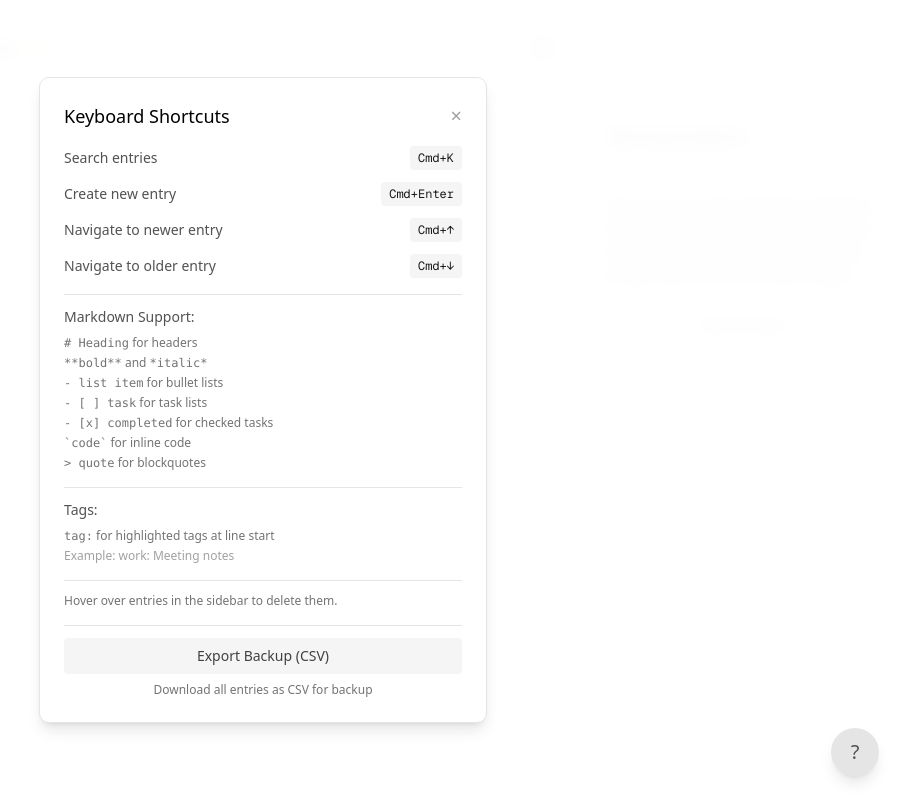
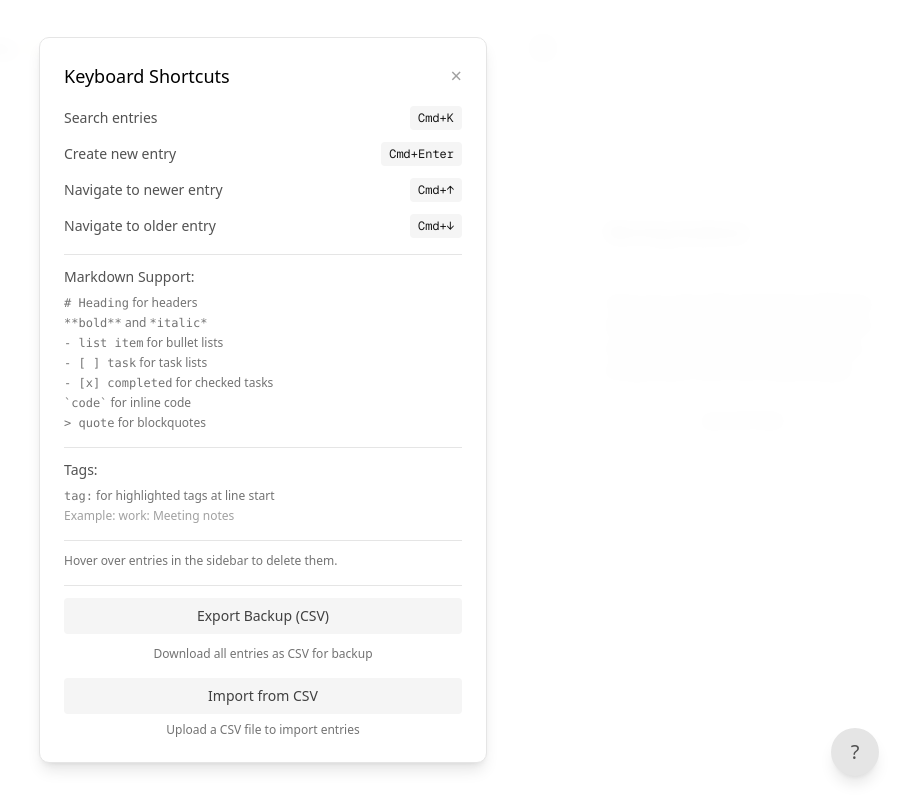
Before and after one commit to actaso/reflecta-lab, a Next.js app: page / in a window 1280 px wide. Both pictures are taken after a click on the button "Show shortcuts". Shown: the whole page, without its empty margins (377-1280 px from the left). Built offline with nearby package versions, Linux system fonts and the light colour scheme; no server answers.

Commit message:
added import

```diff
--- a/src/app/page.tsx
+++ b/src/app/page.tsx
@@ -126,6 +126,21 @@ export default function JournalApp() {
       setSelectedEntryId(remainingEntries.length > 0 ? remainingEntries[0].entry.id : null);
     }
   };
+
+  const handleImport = useCallback(async (importedEntries: JournalEntry[]) => {
+    try {
+      for (const entry of importedEntries) {
+        await addEntry({
+          timestamp: entry.timestamp,
+          content: entry.content,
+          uid: entry.uid,
+          lastUpdated: entry.lastUpdated
+        });
+      }
+    } catch (error) {
+      console.error('Failed to import entries:', error);
+    }
+  }, [addEntry]);
 
   // Initialize with the first entry and set initial scroll position
   useEffect(() => {
@@ -347,14 +362,14 @@ export default function JournalApp() {
         <div className="h-[76px]"></div>
 
         {/* Morning Guidance */}
-        <div className="pt-12">
+        <div className="pt-36">
           <MorningGuidanceCard onJournalNow={createNewEntry} />
         </div>
       </div>
     </div>
 
     {/* Help Modal */}
-      <HelpModal isOpen={showHelp} onClose={() => setShowHelp(false)} entries={entries} />
+      <HelpModal isOpen={showHelp} onClose={() => setShowHelp(false)} entries={entries} onImport={handleImport} />
 
       {/* Command Palette */}
       <CommandPalette
--- a/src/components/HelpModal.tsx
+++ b/src/components/HelpModal.tsx
@@ -6,9 +6,10 @@ interface HelpModalProps {
   isOpen: boolean;
   onClose: () => void;
   entries: Record<string, JournalEntry[]>;
+  onImport: (entries: JournalEntry[]) => void;
 }
 
-export default function HelpModal({ isOpen, onClose, entries }: HelpModalProps) {
+export default function HelpModal({ isOpen, onClose, entries, onImport }: HelpModalProps) {
   if (!isOpen) return null;
 
   const exportToCSV = () => {
@@ -57,6 +58,83 @@ export default function HelpModal({ isOpen, onClose, entries }: HelpModalProps)
       document.body.removeChild(link);
       URL.revokeObjectURL(url);
     }
+  };
+
+  const importFromCSV = (event: React.ChangeEvent<HTMLInputElement>) => {
+    const file = event.target.files?.[0];
+    if (!file) return;
+
+    const reader = new FileReader();
+    reader.onload = (e) => {
+      try {
+        const csvContent = e.target?.result as string;
+        const lines = csvContent.split('\n').filter(line => line.trim());
+
+        if (lines.length < 2) {
+          alert('CSV file appears to be empty or invalid');
+          return;
+        }
+
+        const header = lines[0].toLowerCase();
+        if (!header.includes('date') || !header.includes('time') || !header.includes('content')) {
+          alert('CSV file must have Date, Time, and Content columns');
+          return;
+        }
+
+        const importedEntries: JournalEntry[] = [];
+        const errors: string[] = [];
+
+        for (let i = 1; i < lines.length; i++) {
+          try {
+            const line = lines[i];
+            const matches = line.match(/^([^,]+),([^,]+),"(.*)"$/);
+
+            if (!matches) {
+              errors.push(`Line ${i + 1}: Invalid format`);
+              continue;
+            }
+
+            const [, dateStr, timeStr, content] = matches;
+            const unescapedContent = content.replace(/""/g, '"');
+
+            const dateTime = new Date(`${dateStr} ${timeStr}`);
+            if (isNaN(dateTime.getTime())) {
+              errors.push(`Line ${i + 1}: Invalid date/time format`);
+              continue;
+            }
+
+            const entry: JournalEntry = {
+              id: crypto.randomUUID(),
+              timestamp: dateTime,
+              content: unescapedContent,
+              uid: 'imported-user',
+              lastUpdated: new Date()
+            };
+
+            importedEntries.push(entry);
+          } catch (error) {
+            errors.push(`Line ${i + 1}: ${error instanceof Error ? error.message : 'Unknown error'}`);
+          }
+        }
+
+        if (errors.length > 0) {
+          const errorMessage = `Import completed with ${errors.length} errors:\n${errors.slice(0, 5).join('\n')}${errors.length > 5 ? `\n... and ${errors.length - 5} more` : ''}`;
+          alert(errorMessage);
+        }
+
+        if (importedEntries.length > 0) {
+          onImport(importedEntries);
+          alert(`Successfully imported ${importedEntries.length} entries`);
+        } else {
+          alert('No valid entries found in the CSV file');
+        }
+      } catch (error) {
+        alert(`Failed to import CSV: ${error instanceof Error ? error.message : 'Unknown error'}`);
+      }
+    };
+
+    reader.readAsText(file);
+    event.target.value = '';
   };
 
   return (
@@ -123,12 +201,31 @@ export default function HelpModal({ isOpen, onClose, entries }: HelpModalProps)
           <div className="border-t border-neutral-200 dark:border-neutral-600 pt-3 mt-4">
             <button
               onClick={exportToCSV}
-              className="w-full px-4 py-2 bg-neutral-100 dark:bg-neutral-700 text-neutral-700 dark:text-neutral-200 rounded hover:bg-neutral-200 dark:hover:bg-neutral-600 transition-colors text-sm font-medium"
+              className="w-full px-4 py-2 bg-neutral-100 dark:bg-neutral-700 text-neutral-700 dark:text-neutral-200 rounded hover:bg-neutral-200 dark:hover:bg-neutral-600 transition-colors text-sm font-medium mb-3"
             >
               Export Backup (CSV)
             </button>
+            <div className="text-xs text-neutral-500 dark:text-neutral-400 mb-4 text-center">
+              Download all entries as CSV for backup
+            </div>
+
+            <div className="relative">
+              <input
+                type="file"
+                accept=".csv"
+                onChange={importFromCSV}
+                className="absolute inset-0 w-full h-full opacity-0 cursor-pointer"
+                id="import-csv"
+              />
+              <label
+                htmlFor="import-csv"
+                className="w-full px-4 py-2 bg-neutral-100 dark:bg-neutral-700 text-neutral-700 dark:text-neutral-200 rounded hover:bg-neutral-200 dark:hover:bg-neutral-600 transition-colors text-sm font-medium cursor-pointer flex items-center justify-center"
+              >
+                Import from CSV
+              </label>
+            </div>
             <div className="text-xs text-neutral-500 dark:text-neutral-400 mt-2 text-center">
-              Download all entries as CSV for backup
+              Upload a CSV file to import entries
             </div>
           </div>
         </div>
```
